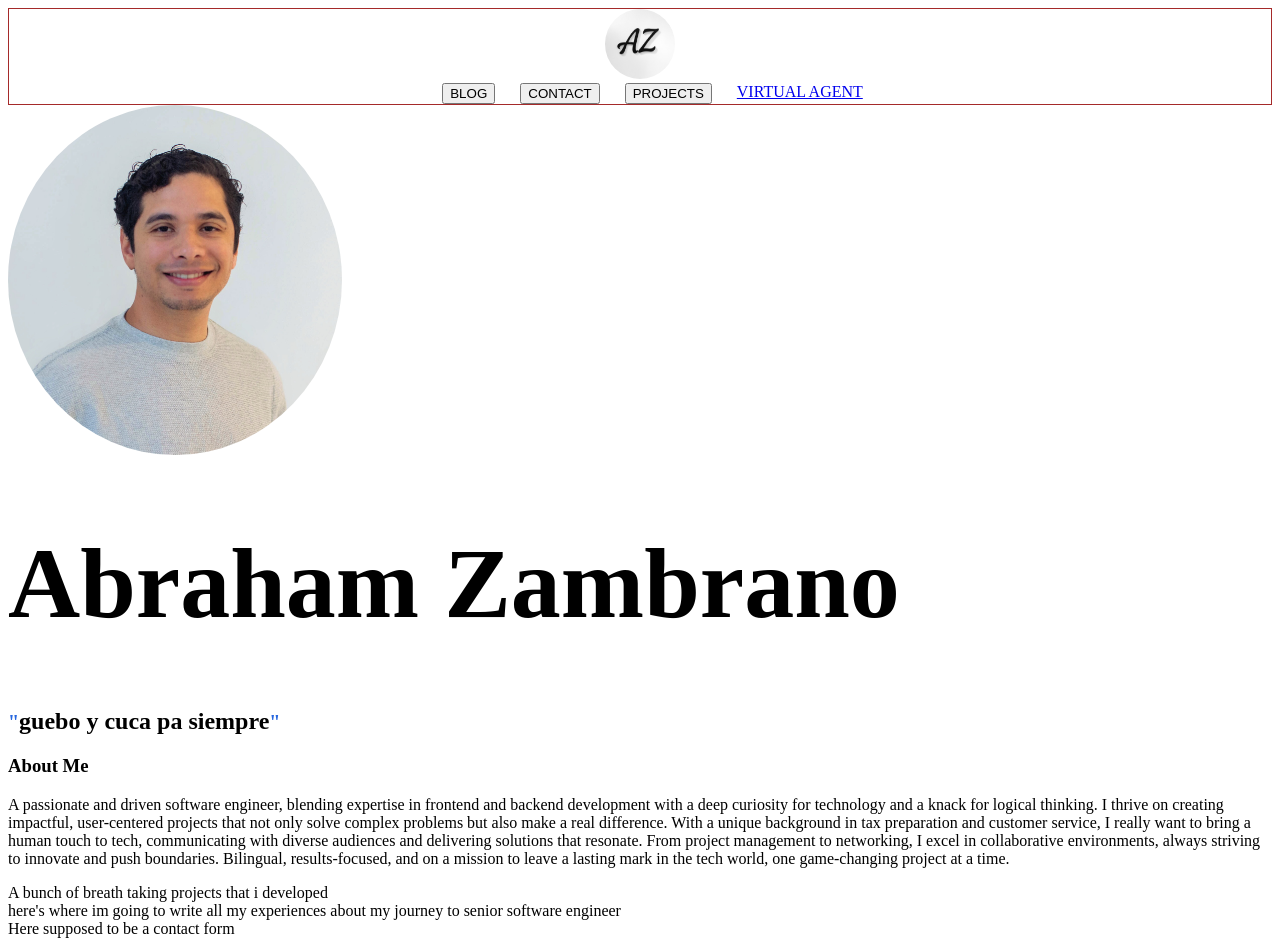
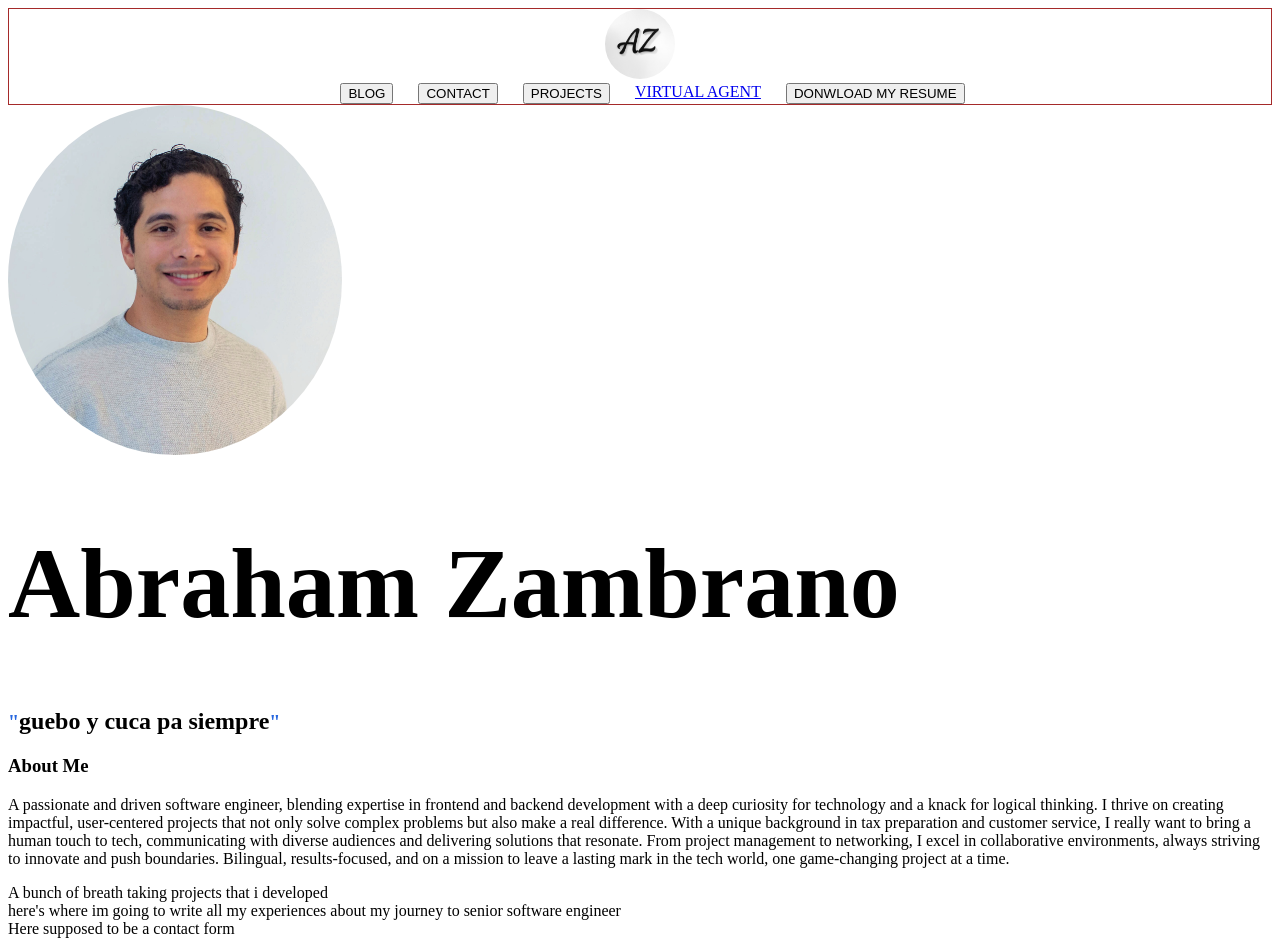
Before and after one commit to AbrahamZambranoTablante/portafolio-app, a React (Vite) app in the folder portafolio-app/: page / in a window 1280 px wide. Built offline with nearby package versions, Linux system fonts and the light colour scheme.

Commit message:
download my resume working

```diff
--- a/portafolio-app/src/Components/NavBar.jsx
+++ b/portafolio-app/src/Components/NavBar.jsx
@@ -20,6 +20,9 @@ export default function NavBar ({scrollToProjects, scrollToContact, scrollToBlog
                         <button className="nav-link" onClick={scrollToContact}>CONTACT</button>
                         <button className="nav-link" onClick={scrollToProjects}>PROJECTS</button>
                         <Link to={"/virtualagent"}><a className="nav-link">VIRTUAL AGENT</a> </Link>
+                        <a href="/Resume_Abraham Zambrano Tablante.pdf" download="Abraham_Resume.pdf" className="nav-link">
+                            <button>DONWLOAD MY RESUME</button>
+                        </a>
                     </nav>
                 </div>
 
```
Also changed, not shown: 1 other file (tests, documents, lock files or other folders).
